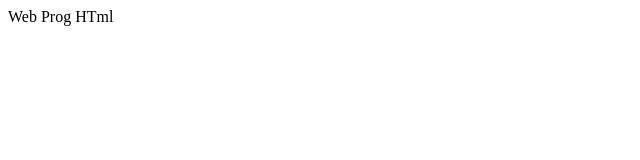
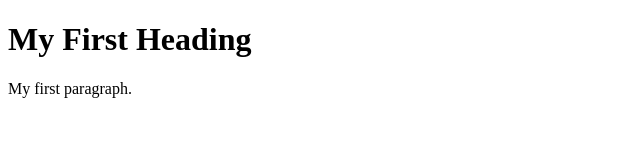
Before and after one commit to TimkenKai/WebProg-Html-Lessons, a plain HTML site: page home/index.html in a window 1280 px wide. Shown: the whole page, without its empty margins (0-640 px from the left). Drawn offline with Linux system fonts and the light colour scheme.

Commit message:
index1.1

```diff
--- a/home/index.html
+++ b/home/index.html
@@ -1 +1,10 @@
-<html>Web Prog HTml</html>
+<!DOCTYPE html>
+<html>
+<head>
+<title>Page Title</title>
+</head>
+<body>
+<h1>My First Heading</h1>
+<p>My first paragraph.</p>
+</body>
+</html>
```
